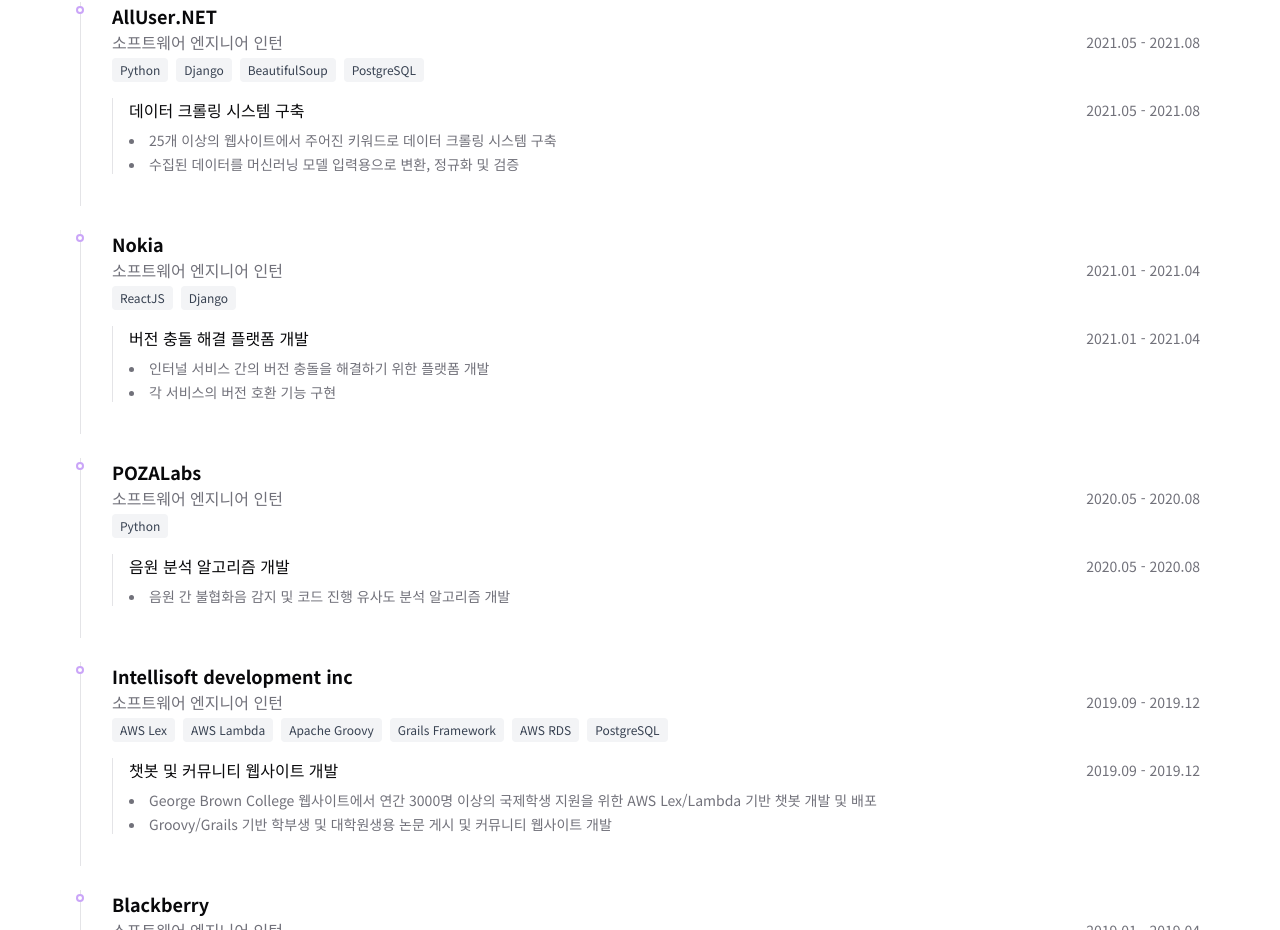
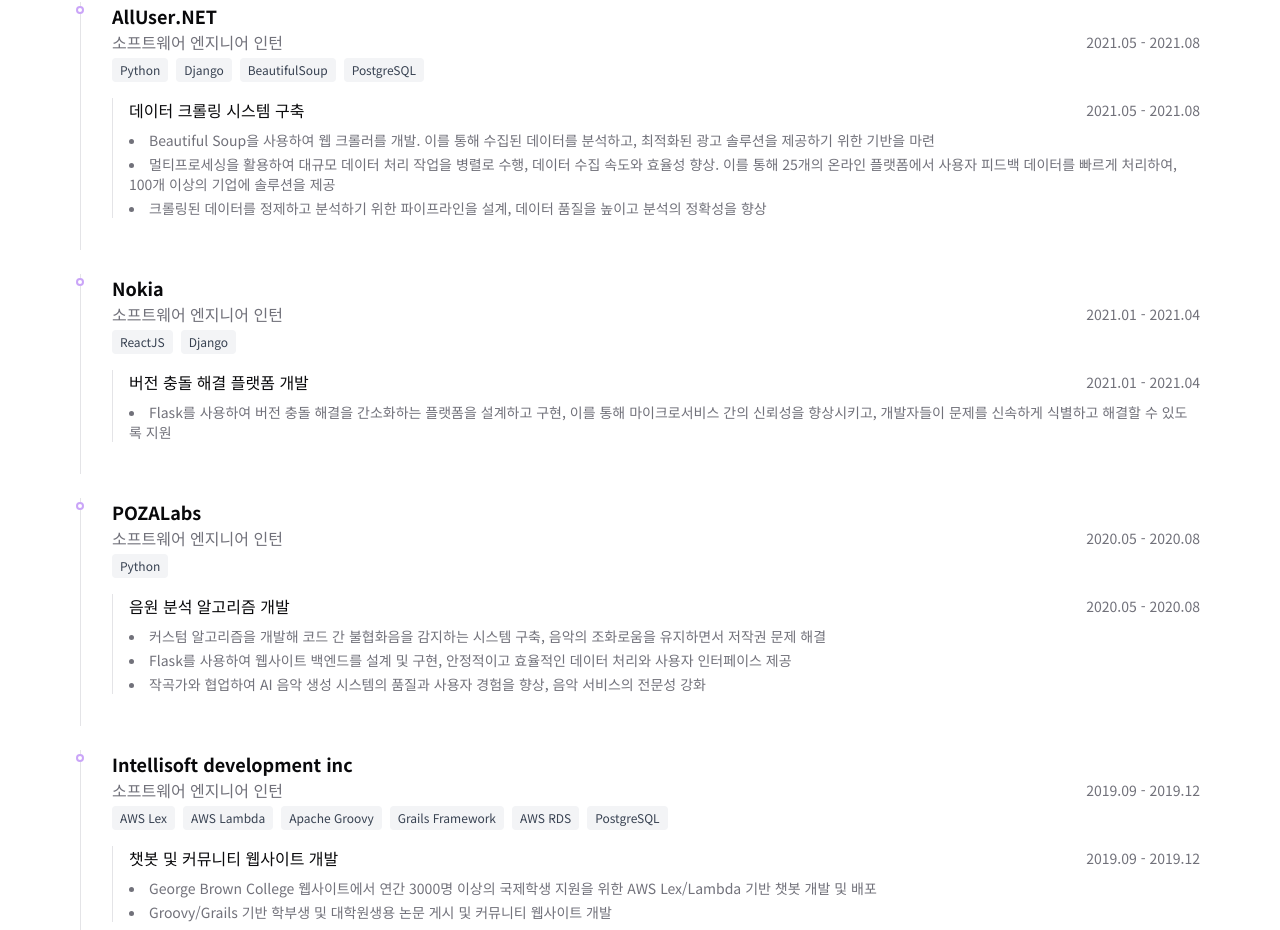
Before and after one commit to julielee9067/julie, a Next.js app: page / in a window 1280 px wide. Shown: the part 1134-2064 px from the top of the page. Built offline with nearby package versions, Linux system fonts and the light colour scheme.

Commit message:
Update experiences section (#20)
Co-authored-by: Julie Lee <elee661@gatech.edu>

```diff
--- a/components/home/Experiences.tsx
+++ b/components/home/Experiences.tsx
@@ -122,12 +122,14 @@
                 },
                 description: {
                     ko: [
-                        "25개 이상의 웹사이트에서 주어진 키워드로 데이터 크롤링 시스템 구축",
-                        "수집된 데이터를 머신러닝 모델 입력용으로 변환, 정규화 및 검증",
+                        "Beautiful Soup을 사용하여 웹 크롤러를 개발. 이를 통해 수집된 데이터를 분석하고, 최적화된 광고 솔루션을 제공하기 위한 기반을 마련",
+                        "멀티프로세싱을 활용하여 대규모 데이터 처리 작업을 병렬로 수행, 데이터 수집 속도와 효율성 향상. 이를 통해 25개의 온라인 플랫폼에서 사용자 피드백 데이터를 빠르게 처리하여, 100개 이상의 기업에 솔루션을 제공",
+                        "크롤링된 데이터를 정제하고 분석하기 위한 파이프라인을 설계, 데이터 품질을 높이고 분석의 정확성을 향상"
                     ],
                     en: [
-                        "Built a data crawling system for over 25 websites to measure and optimize business advertising effectiveness",
-                        "Transformed, normalized, and validated collected data for machine learning model input",
+                        "Developed a web crawler using Beautiful Soup. Analyzed the collected data and established a foundation for providing optimized advertising solutions.",
+                        "Leveraged multiprocessing to execute large-scale data processing tasks in parallel, enhancing data collection speed and efficiency. Processed user feedback data from 25 online platforms rapidly, delivering solutions to over 100 companies.",
+                        "Designed a pipeline for cleansing and analyzing the crawled data, thereby enhancing data quality and improving analytical accuracy."
                     ],
                 },
             },
@@ -159,12 +161,10 @@
                 },
                 description: {
                     ko: [
-                        "인터널 서비스 간의 버전 충돌을 해결하기 위한 플랫폼 개발",
-                        "각 서비스의 버전 호환 기능 구현",
+                        "Flask를 사용하여 버전 충돌 해결을 간소화하는 플랫폼을 설계하고 구현, 이를 통해 마이크로서비스 간의 신뢰성을 향상시키고, 개발자들이 문제를 신속하게 식별하고 해결할 수 있도록 지원",
                     ],
                     en: [
-                        "Developed a platform to resolve version conflicts among internal services",
-                        "Implemented functionality to store and retrieve services compatible with various versions",
+                        "Designed and implemented a platform using Flask to simplify version conflict resolution, enhancing reliability between microservices and enabling developers to quickly identify and resolve issues.",
                     ],
                 },
             },
@@ -195,10 +195,14 @@
                 },
                 description: {
                     ko: [
-                        "음원 간 불협화음 감지 및 코드 진행 유사도 분석 알고리즘 개발",
+                        "커스텀 알고리즘을 개발해 코드 간 불협화음을 감지하는 시스템 구축, 음악의 조화로움을 유지하면서 저작권 문제 해결",
+                        "Flask를 사용하여 웹사이트 백엔드를 설계 및 구현, 안정적이고 효율적인 데이터 처리와 사용자 인터페이스 제공",
+                        "작곡가와 협업하여 AI 음악 생성 시스템의 품질과 사용자 경험을 향상, 음악 서비스의 전문성 강화"
                     ],
                     en: [
-                        "Developed an algorithm for detecting dissonance between audio tracks and analyzing chord progression similarity",
+                        "Developed a custom algorithm to build a system that detects disharmony between code segments, ensuring musical harmony while addressing copyright issues.",
+                        "Designed and implemented the backend of a website using Flask, providing stable and efficient data processing and a seamless user interface.",
+                        "Collaborated with composers to enhance the quality and user experience of an AI-powered music generation system, strengthening the professionalism of the music service."
                     ],
                 },
             },
```
